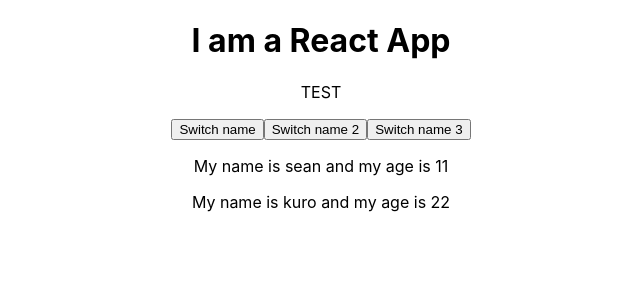
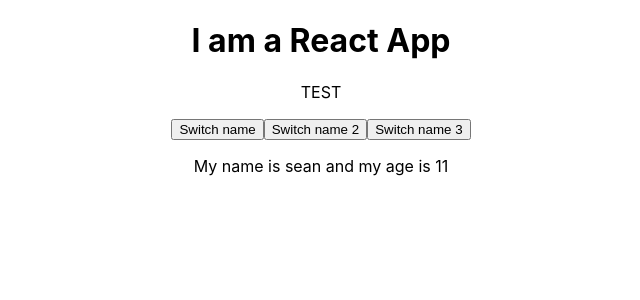
Before and after one commit to seanhuang514/ReactTheCompleteGuide, a React (Create React App) app: page / in a window 1280 px wide. Shown: the top 300 px of the page, without its empty margins (319-959 px from the left). Built offline with nearby package versions, Linux system fonts and the light colour scheme.

Commit message:
[44]pass function as argument to child component(bind)

```diff
--- a/src/App.js
+++ b/src/App.js
@@ -47,9 +47,10 @@
         <Person
           name={this.state.people[0].name}
           age={this.state.people[0].age}
+          click={this.switchNameHandle2}
         >
         </Person>
-        <Person name={this.state.people[1].name} age={this.state.people[1].age}></Person>
+        {/* <Person name={this.state.people[1].name} age={this.state.people[1].age}></Person> */}
       </div>
     );
   }
--- a/src/Person/Person.js
+++ b/src/Person/Person.js
@@ -1,9 +1,11 @@
 import React from 'react';
 
 const person = (props) => {
+  const personDefaultName = 'Person default name';
+
   return (
     <div>
-      <p>My name is {props.name} and my age is {props.age}</p>
+      <p onClick={props.click.bind(this, personDefaultName)}>My name is {props.name} and my age is {props.age}</p>
       <p>{props.children}</p>
     </div>
   )
```
